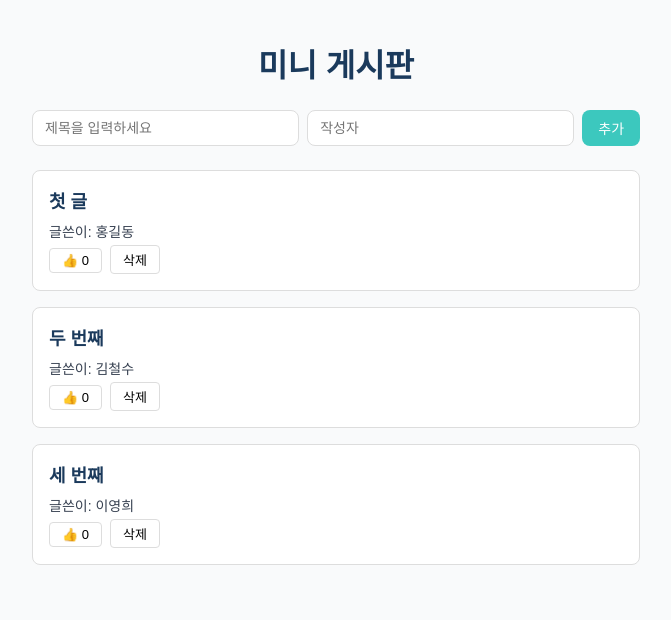
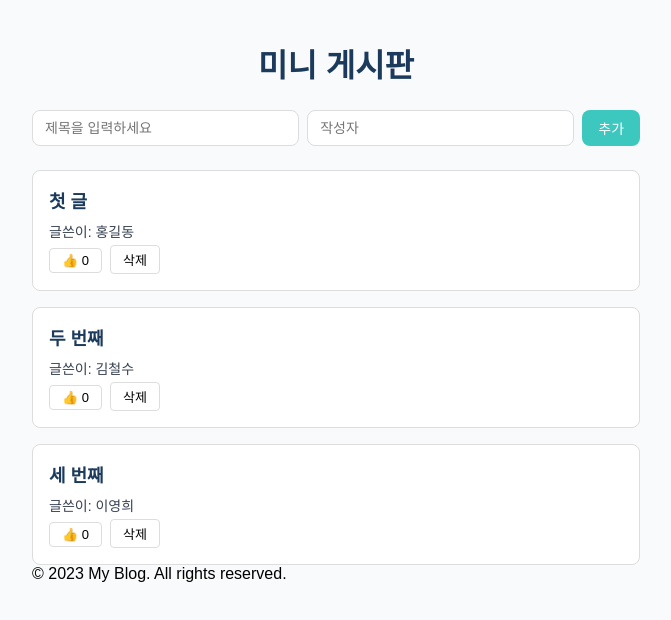
Before and after one commit to jmkyong2017/-, a React (Vite) app: page / in a window 1280 px wide. Shown: the top 620 px of the page, without its empty margins (304-975 px from the left). Built offline with nearby package versions, Linux system fonts and the light colour scheme.

Commit message:
푸터 추가했습니다.

```diff
--- a/src/App.jsx
+++ b/src/App.jsx
@@ -35,6 +35,9 @@ function App() {
       <Header />
       <PostForm onAddPost={handleAddPost} />
       <PostList posts={posts} onDelete={handleDelete} onLike={handleLike} />
+      <div className="footer">
+        <p>&copy; 2023 My Blog. All rights reserved.</p>
+      </div>
     </>
   );
 }
```
